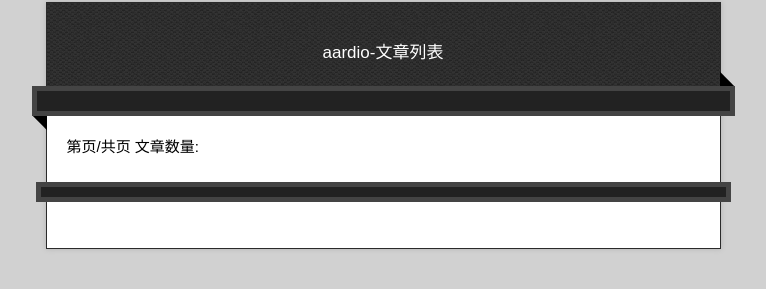
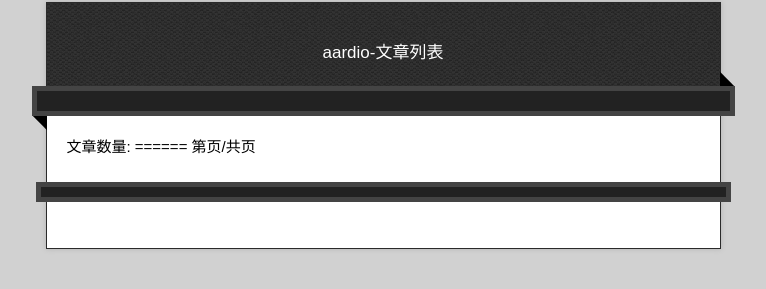
Before and after one commit to ztmdnike/aardio, a Jekyll site: the page built from index.html, in a window 1280 px wide. Shown: the part 128-417 px from the top of the page, without its empty margins (257-1023 px from the left). Built offline with Jekyll 4.4.1, drawn with Linux system fonts in a browser that asks for light colours.

Commit message:
Update index.html

```diff
--- a/index.html
+++ b/index.html
@@ -11,6 +11,7 @@
 
 <!-- 分页链接 -->
 <div class="pagination">
+<span class="page_number ">文章数量: {{ paginator.total_posts }}======</span>
 <span class="page_number ">第{{ paginator.page }}页/共{{ paginator.total_pages }}页</span>
 {% if paginator.previous_page %}
 {% if paginator.previous_page == 1 %}
@@ -22,5 +23,4 @@
 {% if paginator.next_page %}
 <a href="/aardio/page{{ paginator.next_page }}" class="next">下一页</a>
 {% endif %}
-<span class="page_number ">          文章数量: {{ paginator.total_posts }}</span>
 </div>
```
